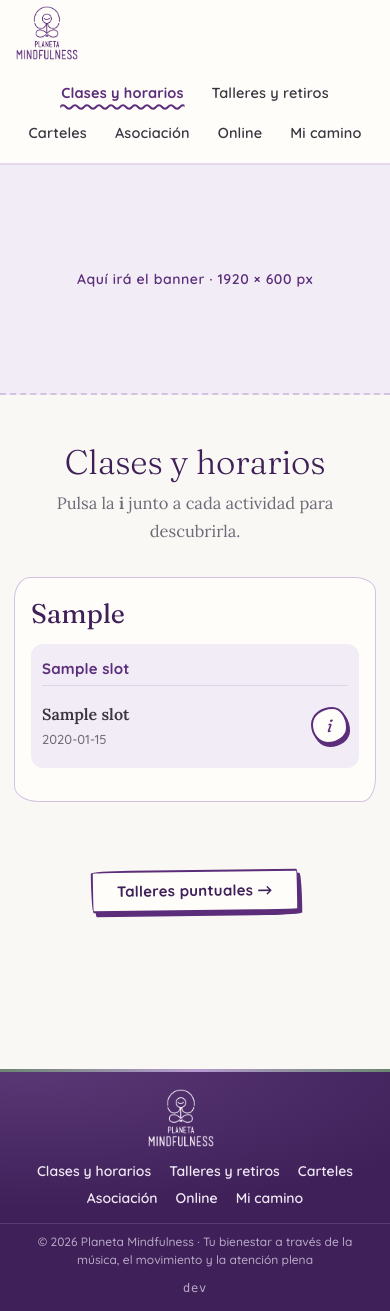
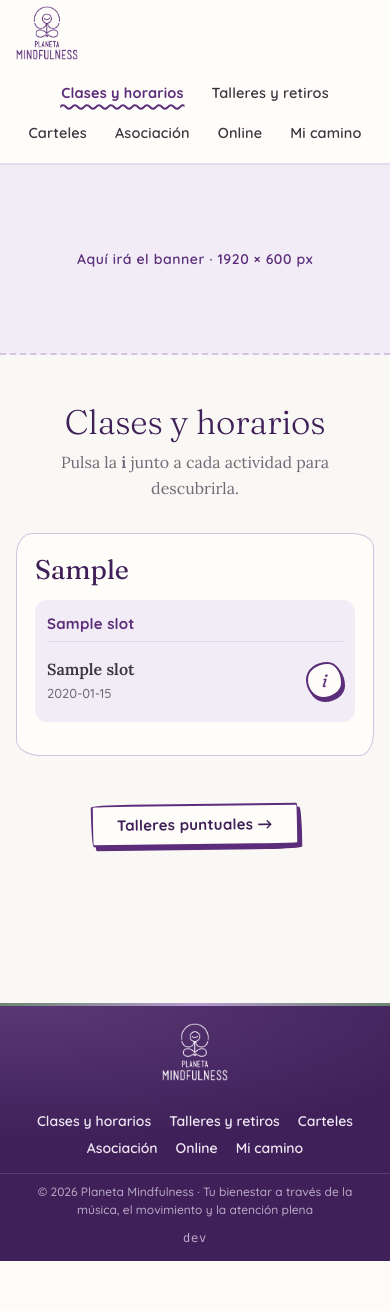
Before and after one commit to atheros-18/PlanetaMindfulness, a Laravel app: page / in a window 390 px wide. After the commit the page ends 1261 px from the top, so only its background shows below. Run offline with Laravel 12, Linux system fonts and the light colour scheme; tables that the repository leaves empty hold one stand-in row (values such as "Sample post"); grey boxes marked "Sample" are stand-in pictures.

Commit message:
Web a pantalla completa y responsive (movil y tablet), panel admin adaptado a movil
Co-Authored-By: Claude Sonnet 5.5 <noreply@anthropic.com>

```diff
--- a/public/css/site.css
+++ b/public/css/site.css
@@ -130,3 +130,76 @@ img{max-width:100%}
 .banner--home{aspect-ratio:16/5;min-height:230px;max-height:600px}   /* 1920 × 600 */
 .banner--small{aspect-ratio:19/3;min-height:130px;max-height:300px}   /* 1900 × 300 */
 .banner-ph{display:grid;place-items:center;line-height:1.4;border-bottom:2px dashed var(--lilac-3);color:var(--plum);font:600 14px var(--f-menu);letter-spacing:.04em}
+
+/* =====================================================================
+   PANTALLA COMPLETA + RESPONSIVE (móvil y tablet)
+   ===================================================================== */
+:root{--gutter:clamp(16px,4.2vw,84px)}
+html,body{overflow-x:hidden}
+main{max-width:none!important;width:100%;margin:0!important;padding-left:var(--gutter)!important;padding-right:var(--gutter)!important}
+.sitenav{padding-left:var(--gutter);padding-right:var(--gutter)}
+.site-footer-row,.site-footer-bottom{max-width:none;padding-left:var(--gutter);padding-right:var(--gutter)}
+
+/* Horarios: las sedes en columnas según el ancho disponible */
+.groups{display:grid;grid-template-columns:repeat(auto-fit,minmax(min(100%,380px),1fr));gap:22px;align-items:start}
+.groups .group{margin:0!important}
+
+/* Mi camino: foto y presentación a lo ancho; el texto largo en columna cómoda de leer */
+.hero{max-width:none!important;margin-left:0!important;margin-right:0!important;padding-left:0!important;padding-right:0!important}
+.content{max-width:920px!important}
+
+/* Carruseles de talleres: más carteles visibles cuando hay pantalla */
+@media(min-width:1300px){.poster{flex-basis:calc((100% - 36px)/3)!important}}
+@media(min-width:1800px){.poster{flex-basis:calc((100% - 54px)/4)!important}}
+.slide{flex-basis:min(440px,82vw)}
+@media(min-width:1500px){.slide{flex-basis:480px!important}}
+
+/* ---------- Tablet ---------- */
+@media(max-width:1024px){
+  body{font-size:16px}
+  .cards{grid-template-columns:repeat(2,minmax(0,1fr))!important}
+  .online-grid{grid-template-columns:repeat(2,minmax(0,1fr))!important}
+  .founders{grid-template-columns:1fr!important}
+  .founders img{max-height:420px!important;object-position:center 30%}
+}
+
+/* ---------- Móvil ---------- */
+@media(max-width:700px){
+  :root{--gutter:16px}
+  body{font-size:16px;line-height:1.65}
+  .cards,.online-grid,.past,.miniRetreats{grid-template-columns:1fr!important}
+  .retreat{grid-template-columns:1fr!important}
+  .retreat .visual{min-height:200px!important}
+  .hero{display:block!important}
+  .photo{height:300px!important;border-radius:20px 20px 4px 4px!important}
+  .hero .intro{margin:-22px 6px 0!important;border-radius:6px 20px 18px 18px!important;padding:26px 22px!important}
+  .content{padding:30px 6px 50px!important}
+  .group,.card,.past article,.online-card{padding-left:18px;padding-right:18px}
+  .day-block{padding:12px 12px 4px!important}
+  .entry{gap:12px}
+  .final-cta{padding:30px 18px!important}
+  .final-cta .cta,.cta-buttons .cta{width:100%}
+  .cta-buttons{flex-direction:column}
+  .month,.months button{padding:9px 16px!important;font-size:14px!important}
+  .site-footer-row{flex-direction:column;text-align:center;gap:14px}
+  .site-footer .social{justify-content:center}
+  .banner--home{min-height:190px}
+  .banner--small{min-height:96px}
+  .controls{flex-wrap:wrap}
+  dialog .content{padding:24px 22px 32px!important}
+  dialog .modalimg{height:200px!important}
+}
+
+/* Pantallas táctiles: zonas de pulsación cómodas */
+@media(pointer:coarse){
+  .sitenav-links a{padding:11px 11px 14px}
+  .info,.arrow,.nav button,.close{min-width:44px;min-height:44px}
+  .entry:hover{padding-left:0}
+}
+
+/* Carrusel de Asociación en móvil: cartel flexible entre las dos flechas */
+@media(max-width:700px){
+  .slidearea{gap:6px!important}
+  .slidearea .arrow{width:38px;height:38px;min-width:0;min-height:0;flex:none;font-size:22px}
+  .slidearea .poster{flex:1 1 0;min-width:0;width:auto!important;height:430px!important}
+}
--- a/resources/views/admin/index.blade.php
+++ b/resources/views/admin/index.blade.php
@@ -29,7 +29,7 @@
         <tr>
             @foreach ($c['columns'] as $col)
                 @php $f = $fieldsByName[$col] ?? ['type' => 'text']; $v = $item->$col; @endphp
-                <td>
+                <td data-label="{{ $f['label'] ?? $col }}">
                     @if ($f['type'] === 'image')
                         @if ($v)<img class="adm-thumb" src="{{ asset($v) }}" alt="">@else <span class="adm-dim">—</span>@endif
                     @elseif ($f['type'] === 'select')
--- a/resources/views/pages/horarios.blade.php
+++ b/resources/views/pages/horarios.blade.php
@@ -8,6 +8,7 @@
     <h1>Clases y horarios</h1>
     <p class="intro">Pulsa la <b>i</b> junto a cada actividad para descubrirla.</p>
 
+    <div class="groups">
     @foreach ($groups as $sede => $days)
         <section class="group">
             <h2>{{ $sede }}</h2>
@@ -32,6 +33,7 @@
             @endforeach
         </section>
     @endforeach
+    </div>
 
     <div class="end">
         @if ($wa = \App\Models\Setting::get('social_whatsapp'))
```
Also changed, not shown: public/css/admin.css (+40 -0 lines).
